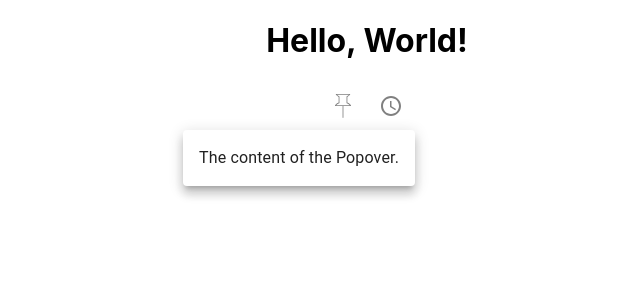
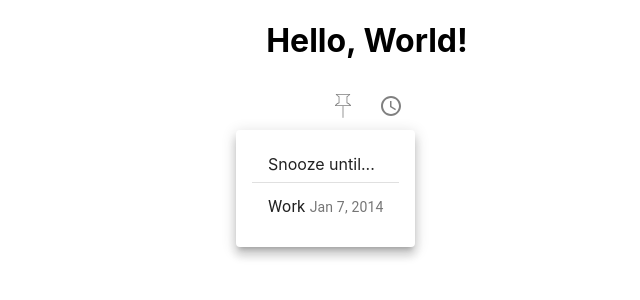
Before and after one commit to thavythach/OutBox, a React (Create React App) app in the folder outbox/: page / in a window 1280 px wide. Both pictures are taken after a click on the button 664 px from the left and 105 px from the top of the page. Shown: the top 300 px of the page, without its empty margins (273-913 px from the left). Built offline with nearby package versions, Linux system fonts and the light colour scheme.

Commit message:
Snooze dialog-looking nice (#9)

```diff
--- a/outbox/src/components/snoozeaction/snoozeaction.component.jsx
+++ b/outbox/src/components/snoozeaction/snoozeaction.component.jsx
@@ -5,6 +5,10 @@ import Popover from '@material-ui/core/Popover';
 import { makeStyles, withStyles } from '@material-ui/core/styles';
 import Typography from '@material-ui/core/Typography';
 import PropTypes from 'prop-types';
+import Divider from '@material-ui/core/Divider';
+import List from '@material-ui/core/List';
+import ListItem from '@material-ui/core/ListItem';
+import ListItemText from '@material-ui/core/ListItemText';
 
 const styles = theme => ({
     typography: {
@@ -20,7 +24,6 @@ class SnoozeAction extends React.Component {
         this.state = {
             anchorEl: null,
             open: false,
-
         };
 
     }
@@ -69,10 +72,14 @@ class SnoozeAction extends React.Component {
                         vertical: 'top',
                         horizontal: 'right',
                     }}
-                    >
-                    <Typography className={classes.typography}>
-                        The content of the Popover.
-                    </Typography>
+                >
+                    <List className={classes.typography}>
+                        <ListItem>Snooze until...</ListItem>
+                        <Divider/>
+                        <ListItem>
+                            <ListItemText primary="Work"/>&nbsp;<ListItemText secondary="Jan 7, 2014" />
+                        </ListItem>
+                    </List>
                 </Popover>
             </div>
         );
```
